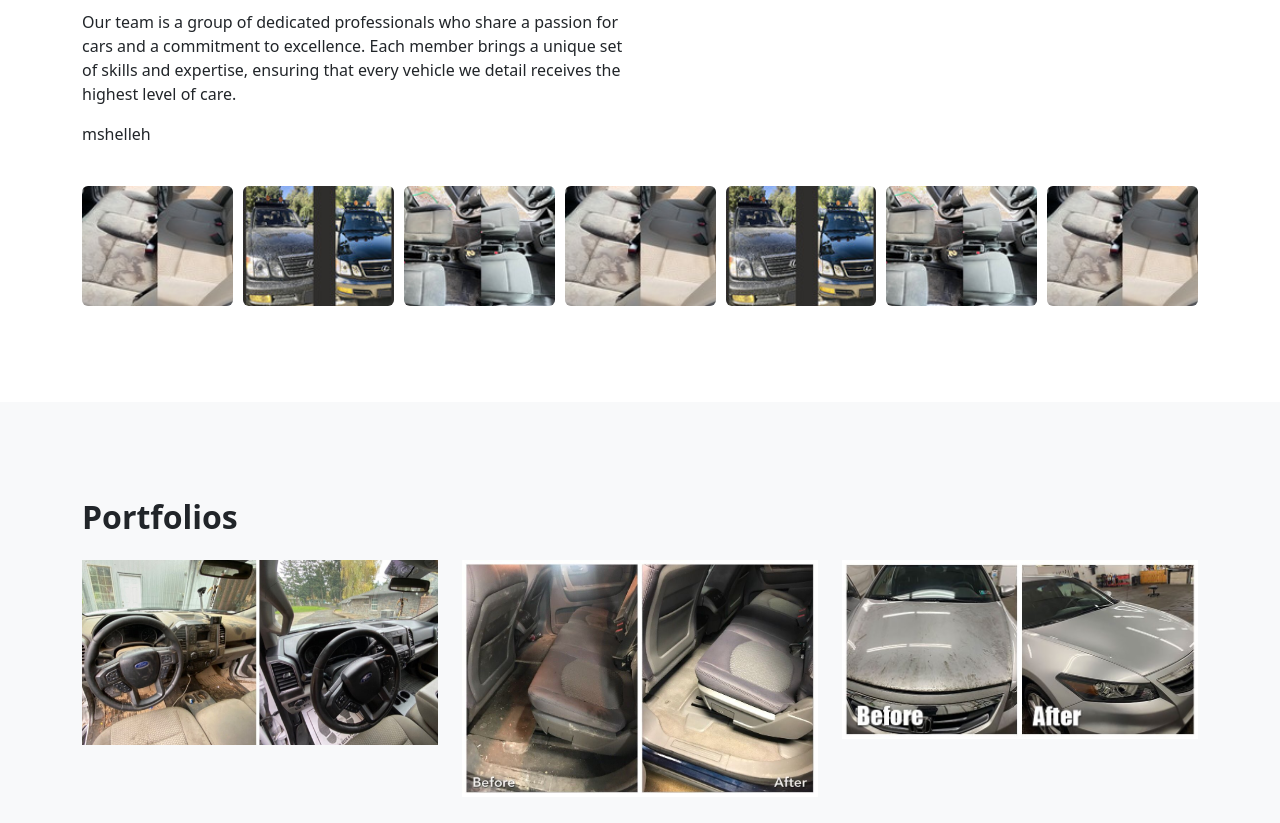
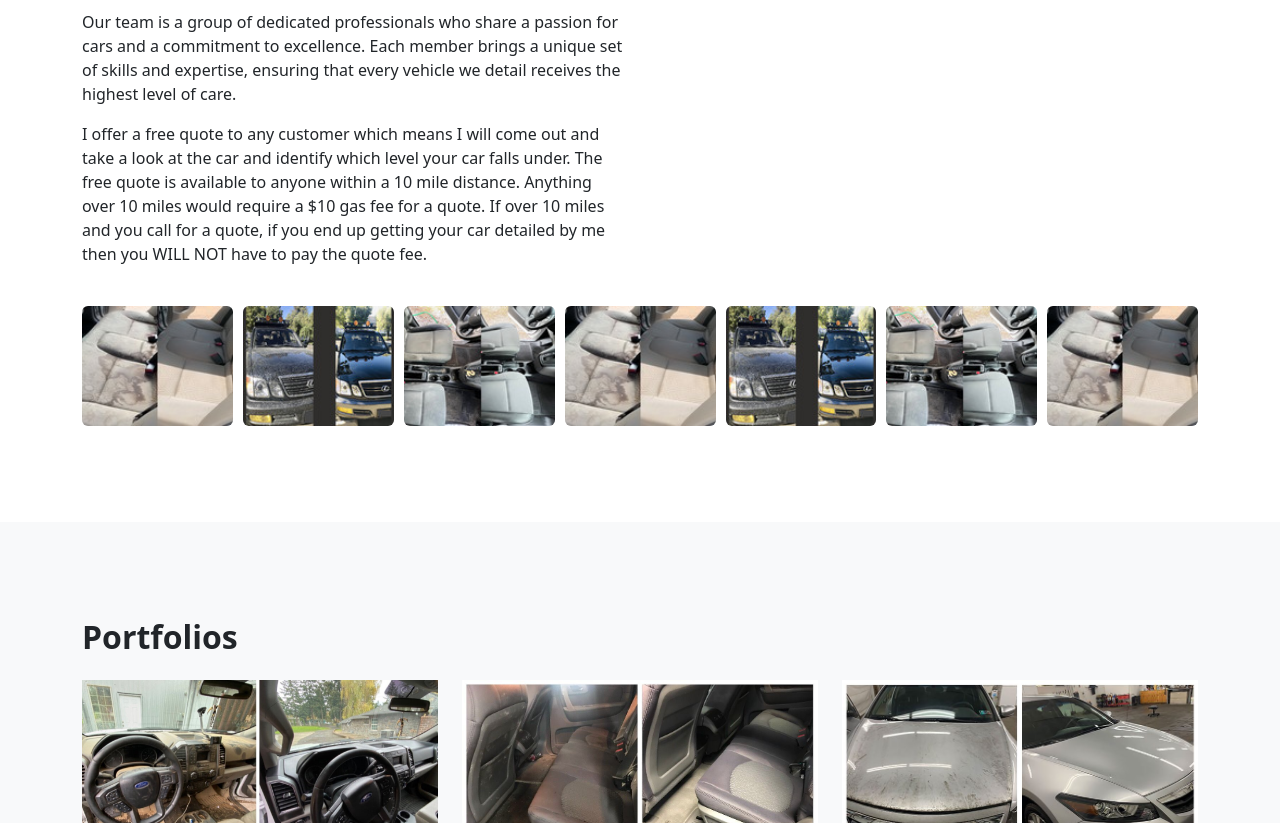
Before and after one commit to mshelleh/CarDetailing, a plain HTML site: page index.html in a window 1280 px wide. Shown: the part 1260-2083 px from the top of the page. Drawn offline with Linux system fonts and the light colour scheme.

Commit message:
Update index.html

```diff
--- a/index.html
+++ b/index.html
@@ -155,7 +155,7 @@
                                     <li><i class="fa-regular fa-square-check pe-1"></i> Passionate Expertise</li>
                                 </ul>
                                 <p>Our team is a group of dedicated professionals who share a passion for cars and a commitment to excellence. Each member brings a unique set of skills and expertise, ensuring that every vehicle we detail receives the highest level of care.</p>
-                                <p>mshelleh</p>
+                                <p>I offer a free quote to any customer which means I will come out and take a look at the car and identify which level your car falls under. The free quote is available to anyone within a 10 mile distance. Anything over 10 miles would require a $10 gas fee for a quote. If over 10 miles and you call for a quote, if you end up getting your car detailed by me then you WILL NOT have to pay the quote fee.</p>
                             </div>
                             <div class="col-md-6">
                                 <div class="aos-item" data-aos="fade-up" data-aos-delay="200">
```
